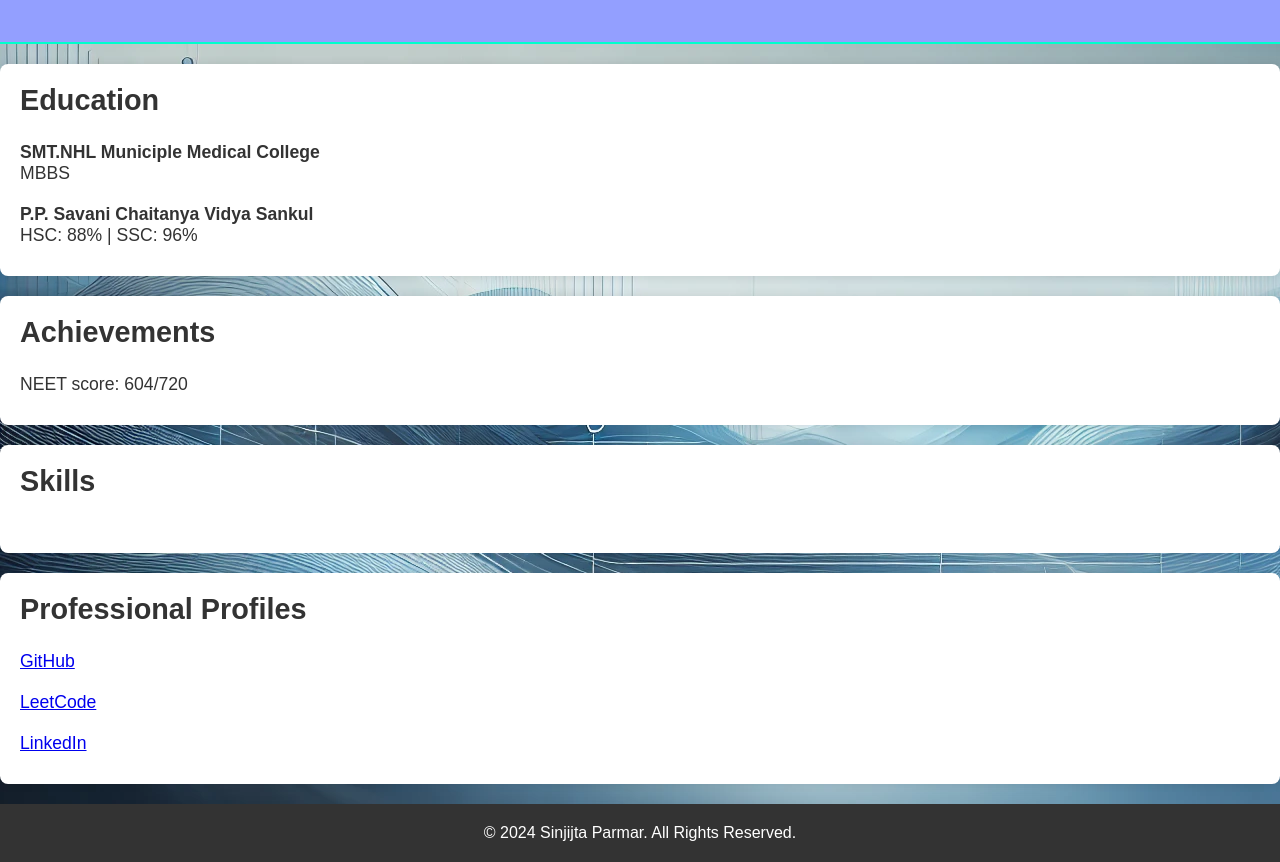
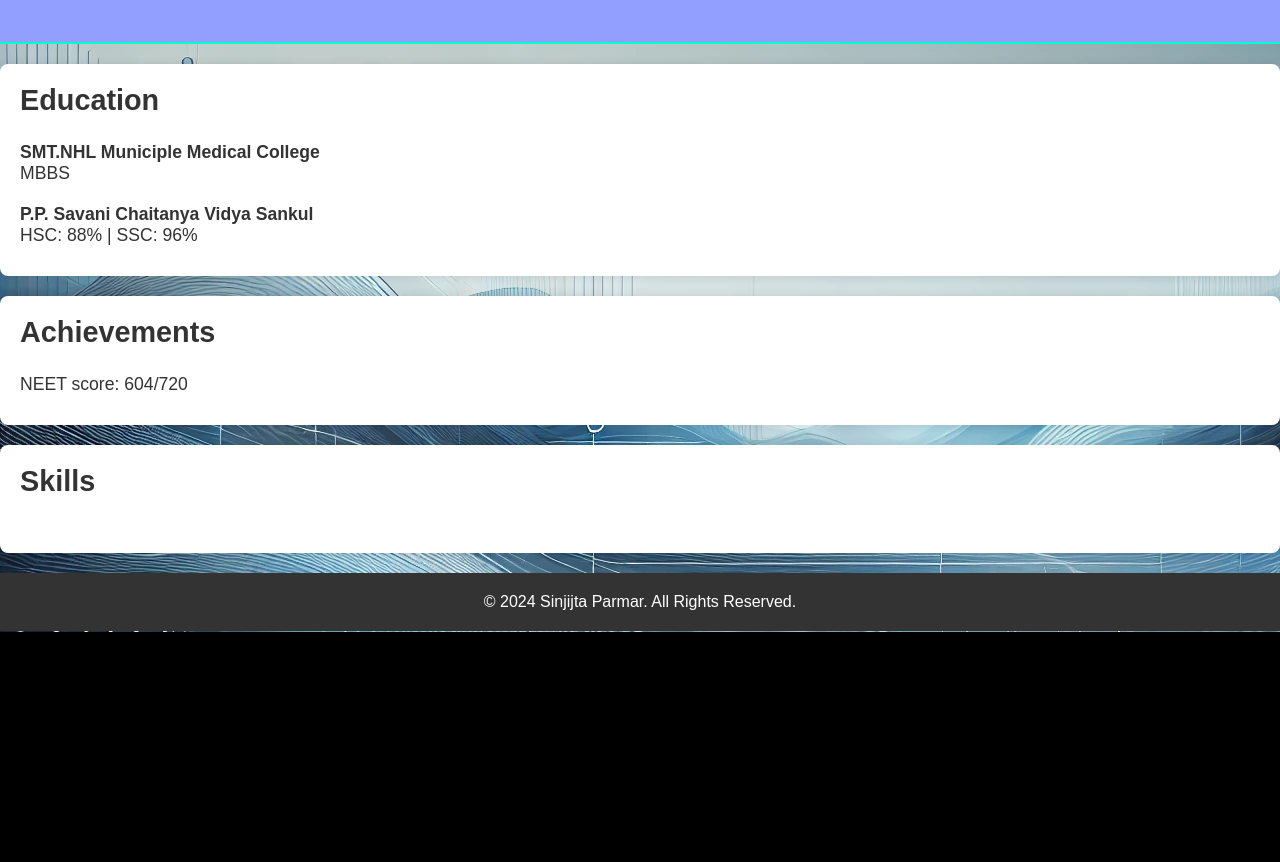
Before and after one commit to SinjitaParmar/Portfolio, a plain HTML site: page index.html in a window 1280 px wide. Shown: the part 168-1030 px from the top of the page. After the commit the page ends 800 px from the top, so only its background shows below. Drawn offline with Linux system fonts and the light colour scheme; a script that the page names is missing.

Commit message:
Update index.html

```diff
--- a/index.html
+++ b/index.html
@@ -45,15 +45,6 @@
 
 
 
-    <section id="profiles">
-        <h2>Professional Profiles</h2>
-        <ul>
-            <li><a href="https://github.com/SahibParmar" target="_blank">GitHub</a></li>
-            <li><a href="https://leetcode.com/21bce180" target="_blank">LeetCode</a></li>
-            <li><a href="https://www.linkedin.com/in/sahib-parmar-485b37281/" target="_blank">LinkedIn</a></li>
-        </ul>
-    </section>
-
     <footer>
         <p>&copy; 2024 Sinjijta Parmar. All Rights Reserved.</p>
     </footer>
```
